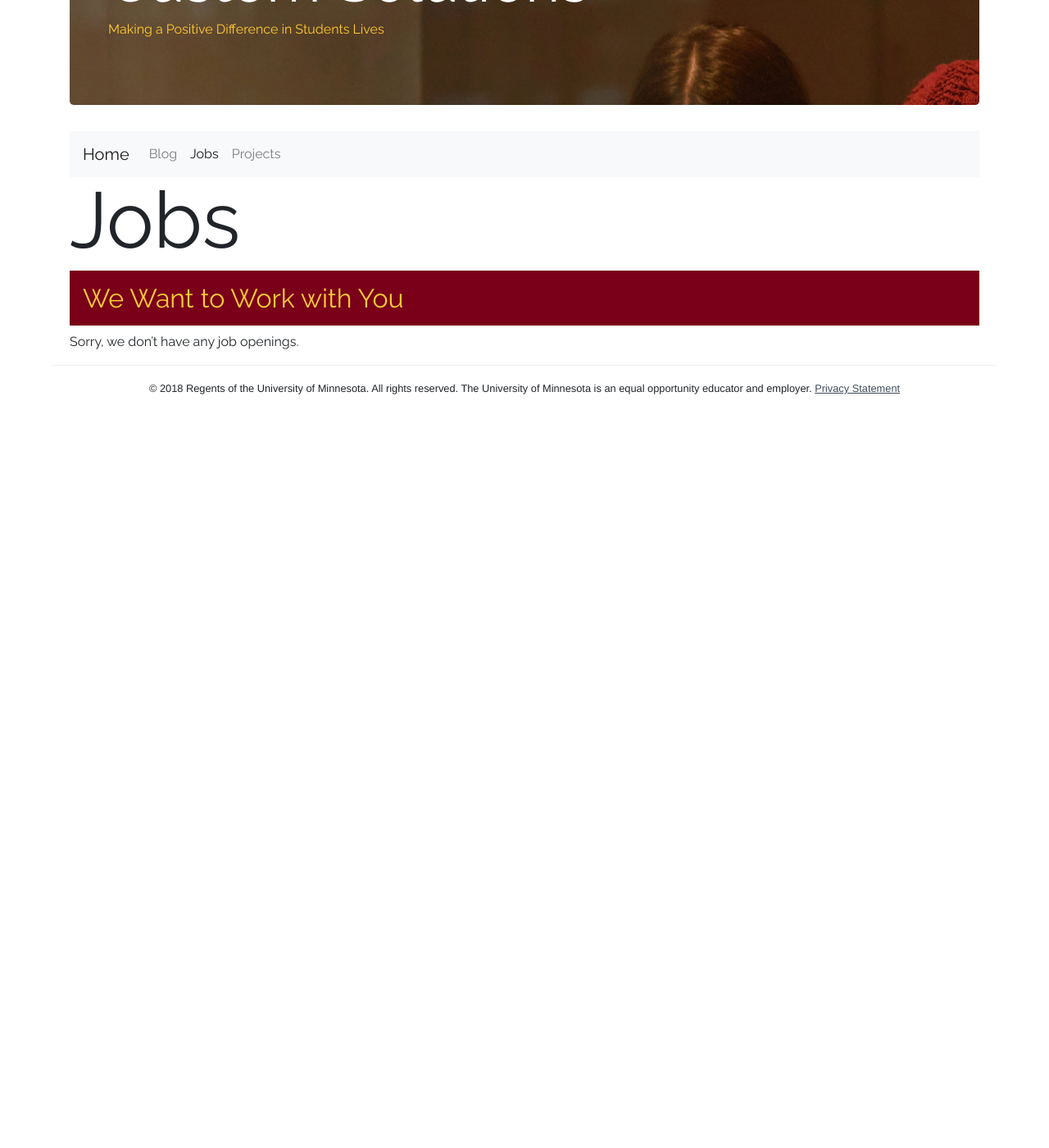
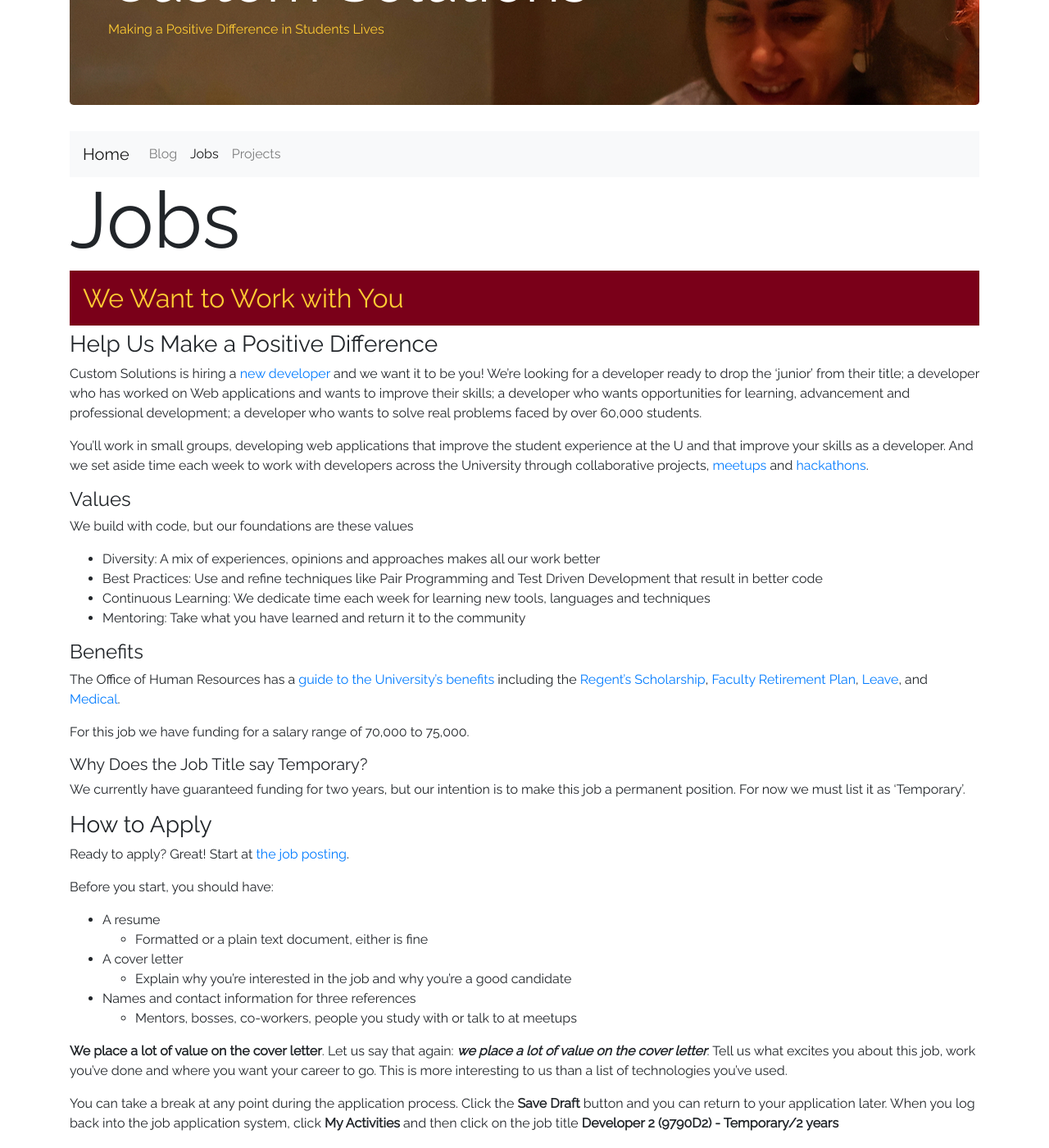
Before and after one commit to umn-asr/umn-asr.github.io, a Jekyll site: the page built from jobs.markdown, in a window 1280 px wide and 1400 px high, scrolled down 270 px. Shown: the whole window at 82% size. Built offline with Jekyll 4.4.1, drawn with Linux system fonts in a browser that asks for light colours; nearby versions of some CDN libraries; before the commit the page ends 900 px from its top, so only the background shows below that; some of the changed text lies outside the part shown.

Commit message:
Posting for Dev2
This is based on the posting we used for the last Dev. Only major change
is the bit at the bottom about stuff that ASR doesn't do. Better to be
upfront about that, I think.

I've made some minor text changes at the recommendation of http://www.hemingwayapp.com

I've run this through the Gender Decoder, which looks for gender bias in job
postings. It says we're 'neutral'

http://gender-decoder.katmatfield.com/results/a04c4a20-a561-45c9-b547-2cfa88886b99

```diff
--- a/jobs.markdown
+++ b/jobs.markdown
@@ -4,4 +4,67 @@ title: Jobs
 subtitle: We Want to Work with You
 ---
 
-Sorry, we don't have any job openings.
+### Help Us Make a Positive Difference
+
+Custom Solutions is hiring a [new developer](https://z.umn.edu/asr_dev2_external) and we want it to be you! We're looking for a developer ready to drop the 'junior' from their title; a developer who has worked on Web applications and wants to improve their skills; a developer who wants opportunities for learning, advancement and professional development; a developer who wants to solve real problems faced by over 60,000 students.
+
+You'll work in small groups, developing web applications that improve the student experience at the U and that improve your skills as a developer.
+And we set aside time each week to work with developers across the University through collaborative projects, [meetups](http://code-people.umn.edu/) and [hackathons](http://umn.campuscodefest.org/).
+
+####  Values
+
+We build with code, but our foundations are these values
+
+- Diversity: A mix of experiences, opinions and approaches makes all our work better
+- Best Practices: Use and refine techniques like Pair Programming and Test Driven Development that result in better code
+- Continuous Learning: We dedicate time each week for learning new tools, languages and techniques
+- Mentoring: Take what you have learned and return it to the community
+
+#### Benefits
+
+The Office of Human Resources has a [guide to the University's benefits](https://humanresources.umn.edu/benefits) including the [Regent's Scholarship](https://humanresources.umn.edu/benefits/tuition-benefits), [Faculty Retirement Plan](http://humanresources.umn.edu/employee-benefits/retirement#anchor-auto), [Leave](https://humanresources.umn.edu/benefits/vacations-and-leaves), and [Medical](https://humanresources.umn.edu/employee-benefits/medical).
+
+For this job we have funding for a salary range of 70,000 to 75,000.
+
+##### Why Does the Job Title say Temporary?
+
+We currently have guaranteed funding for two years, but our intention is to make this job a permanent position. For now we must list it as 'Temporary'.
+
+### How to Apply
+
+Ready to apply? Great! Start at [the job posting](https://z.umn.edu/asr_dev2_external).
+
+Before you start, you should have:
+
+- A resume
+   - Formatted or a plain text document, either is fine
+- A cover letter
+  - Explain why you're interested in the job and why you're a good candidate
+- Names and contact information for three references
+  - Mentors, bosses, co-workers, people you study with or talk to at meetups
+
+**We place a lot of value on the cover letter**. Let us say that again: **_we place a lot of value on the cover letter_**. Tell us what excites you about this job, work you've done and where you want your career to go. This is more interesting to us than a list of technologies you've used.
+
+You can take a break at any point during the application process. Click the **Save Draft** button and you can return to your application later. When you log back into the job application system, click **My Activities** and then click on the job title **Developer 2 (9790D2) - Temporary/2 years**
+
+If you have any questions while applying, look at the <a href="http://humanresources.umn.edu/find-job/using-employment-system">Using the Job Application System</a> page.
+
+### Interviews
+
+We use three interviews.
+
+1. Meet with a small group of ASR employees to discuss the job, your previous experience, and your qualifications.
+1. A short take-home exercise
+1. Pair programming with Custom Solutions developers using your programming language of choice.
+
+Oh, and we won't ask you to code anything on a whiteboard.
+
+Each interview takes about 2 hours and will be on different days. We can also arrange for remote interviews.
+
+### Answers to Some Common Questions
+
+Academic Support Resources does not currently:
+
+- sponsor visas
+- offer relocation funds
+- offer signing bonuses
```
